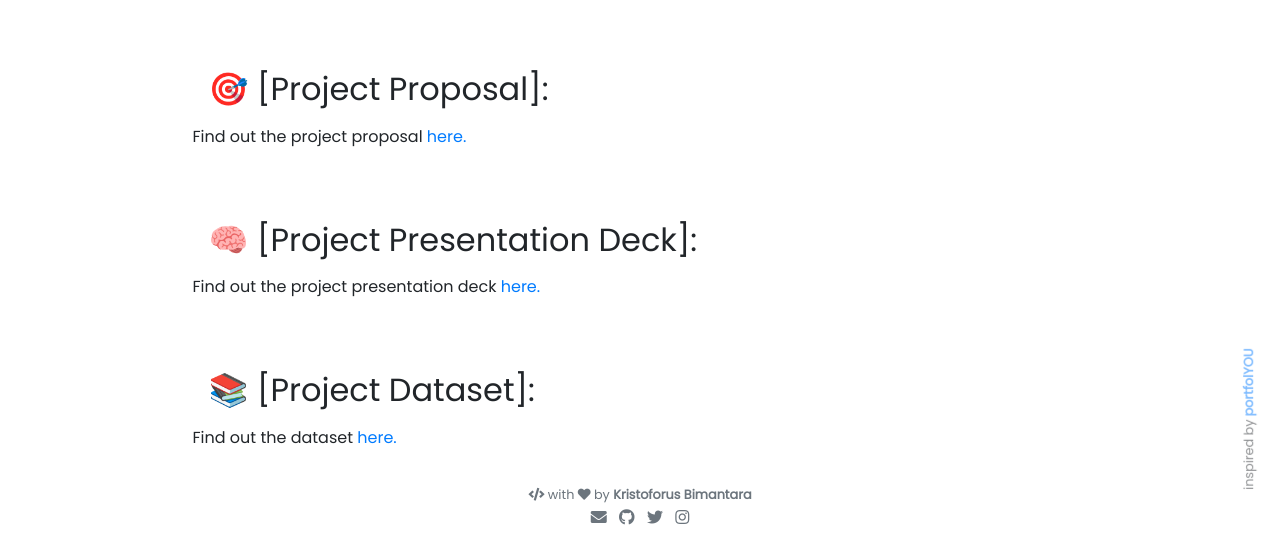
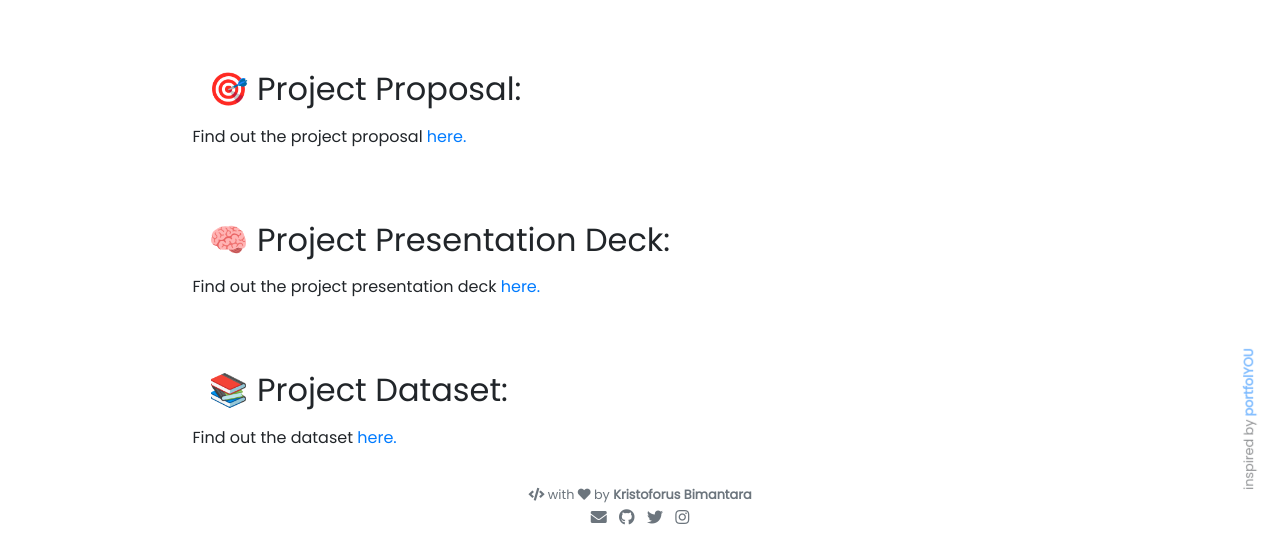
Before and after one commit to krisbimantara/krisbimantara.github.io, a Jekyll site: the page built from _projects/(7) DStunting.md, in a window 1280 px wide and 1292 px high. Shown: the part 746-1292 px from the top of the window. Built offline with Jekyll 4.4.1, drawn with Linux system fonts in a browser that asks for light colours; nearby versions of some CDN libraries.

```diff
--- a/_projects/(7) DStunting.md
+++ b/_projects/(7) DStunting.md
@@ -10,21 +10,21 @@ description: Stunting Report in Indonesia [Gen GIGIH 2.0 Capstone Project].
 
 <div class="m-3" id="problem">
     <br />
-    <h2>🎯 [Project Proposal]:</h2>
+    <h2>🎯 Project Proposal:</h2>
 </div>
 
 Find out the project proposal [here.](https://docs.google.com/document/d/1bqz0Onv-A2cHq3DM5a2tJdZFfo9XxVg0K_rg7g76UNU/edit?usp=sharing)
 
 <div class="m-3" id="problem">
     <br />
-    <h2>🧠 [Project Presentation Deck]:</h2>
+    <h2>🧠 Project Presentation Deck:</h2>
 </div>
 
 Find out the project presentation deck [here.](https://docs.google.com/presentation/d/1SQ5jczTbf-0yrtGp522D_Ka8sQMJGwTy/edit?usp=sharing&ouid=102160383214774999737&rtpof=true&sd=true)
 
 <div class="m-3" id="problem">
     <br />
-    <h2>📚 [Project Dataset]:</h2>
+    <h2>📚 Project Dataset:</h2>
 </div>
 
 Find out the dataset [here.](https://docs.google.com/spreadsheets/d/1lu0pdQVmRGpHBJA3_s7sdKt3iOA04UFggfeaB9i5AEI/edit?usp=sharing)
```
